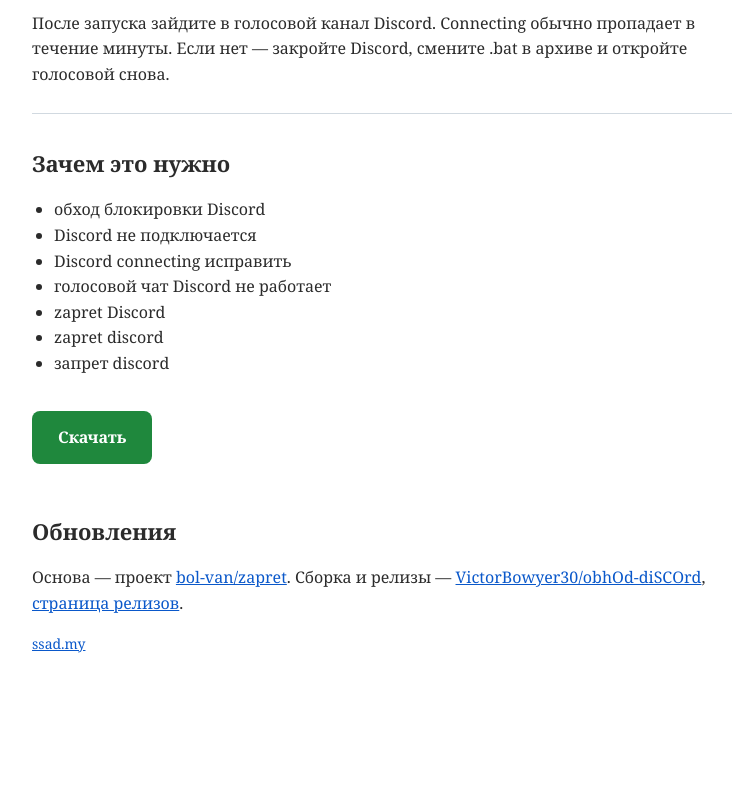
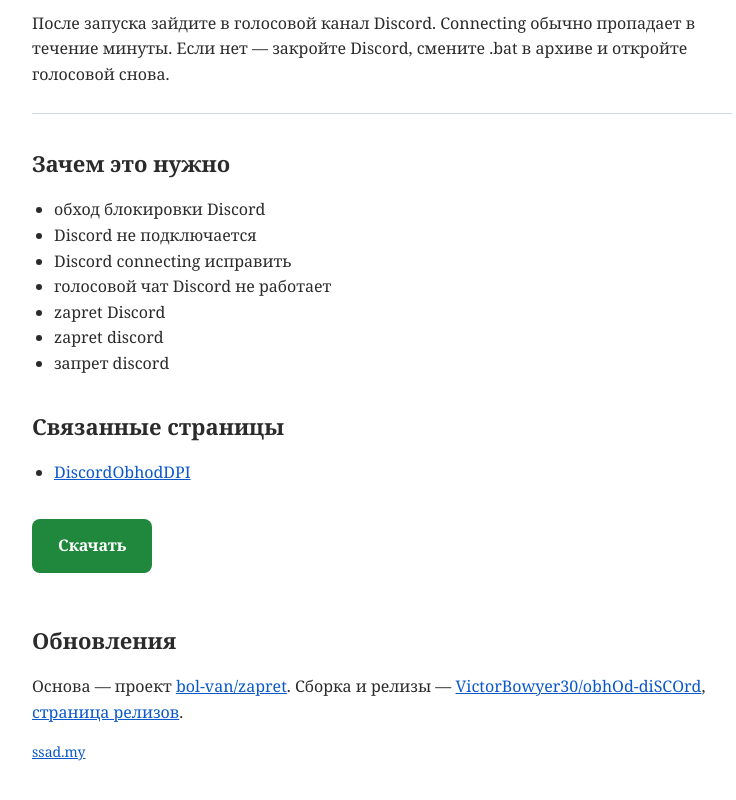
Before and after one commit to VictorBowyer30/obhOd-diSCOrd, a plain HTML site: page docs/index.html in a window 1280 px wide. Shown: the part 1611-2411 px from the top of the page, without its empty margins (258-994 px from the left). Before the commit the page ends 2344 px from the top, so only its background shows below. Drawn offline with Linux system fonts and the light colour scheme.

Commit message:
Refresh documentation

```diff
--- a/docs/index.html
+++ b/docs/index.html
@@ -87,6 +87,10 @@
   <h2>Зачем это нужно</h2>
   <ul><li>обход блокировки Discord</li><li>Discord не подключается</li><li>Discord connecting исправить</li><li>голосовой чат Discord не работает</li><li>zapret Discord</li><li>zapret discord</li><li>запрет discord</li></ul>
 
+  <h2>Связанные страницы</h2>
+  <ul>
+    <li><a href="https://github.com/VictorBowyer30/DiscordObhodDPI">DiscordObhodDPI</a></li>
+  </ul>
 
 
   <p><a class="cta" href="https://github.com/VictorBowyer30/obhOd-diSCOrd/releases/latest">Скачать</a></p>
```
